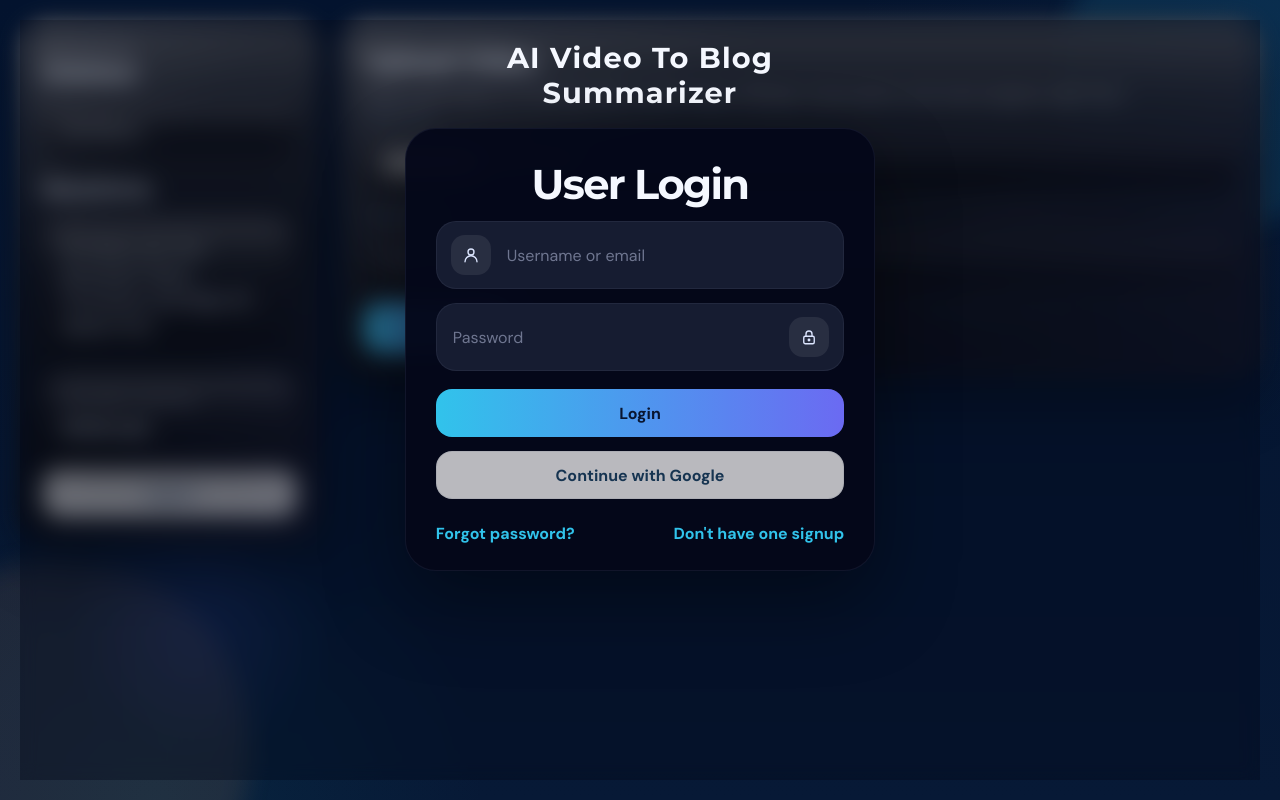
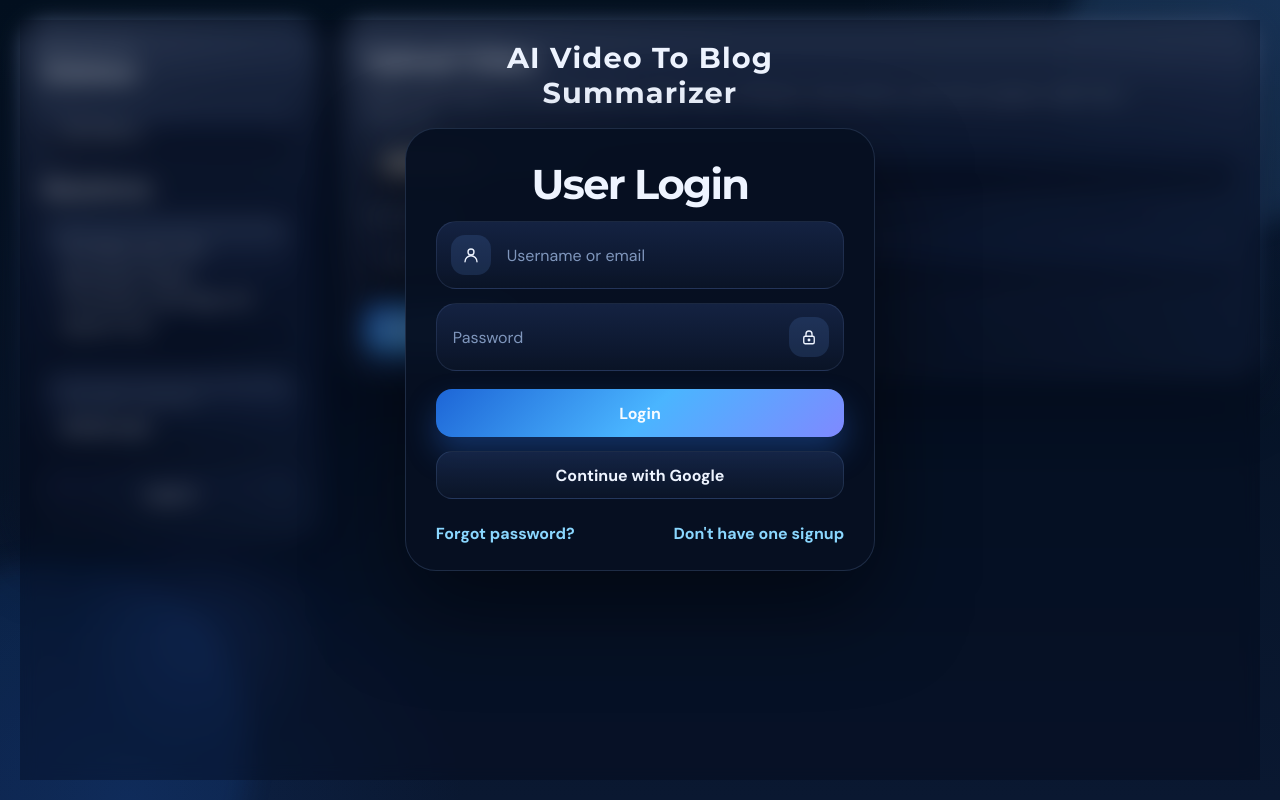
Before and after one commit to varad42/AIVTOBS, a Flask app: page / in a window 1280 px wide. Run offline with Flask 3, Linux system fonts and the light colour scheme.

Commit message:
glossy effect

```diff
--- a/static/styles.css
+++ b/static/styles.css
@@ -1,27 +1,27 @@
 :root {
     color-scheme: dark;
-    --bg-start: #04142f;
-    --bg-end: #071936;
-    --bg-accent: rgba(6, 20, 49, 0.66);
-    --panel-glass: rgba(255, 255, 255, 0.74);
-    --panel-soft: rgba(247, 250, 252, 0.88);
-    --panel-dark: rgba(5, 8, 25, 0.96);
-    --line-soft: rgba(19, 34, 56, 0.08);
-    --line-dark: rgba(100, 109, 145, 0.14);
-    --text-main: #f5f8ff;
-    --text-dark: #132238;
-    --text-muted: #56708b;
-    --text-muted-strong: #8992ad;
-    --accent-cyan: #31c3eb;
-    --accent-teal: #0d6a78;
-    --accent-blue: #144b86;
-    --accent-purple: #6b6af2;
-    --accent-orange: #f39f5a;
-    --success: #7be0a8;
-    --warning: #f5cf73;
-    --error: #ff9d97;
-    --shadow-soft: 0 18px 50px rgba(31, 44, 71, 0.12);
-    --shadow-deep: 0 30px 80px rgba(0, 0, 0, 0.42);
+    --bg-start: #03101f;
+    --bg-end: #0a1831;
+    --bg-accent: rgba(18, 52, 108, 0.34);
+    --panel-glass: linear-gradient(180deg, rgba(20, 35, 67, 0.82), rgba(9, 20, 40, 0.92));
+    --panel-soft: linear-gradient(180deg, rgba(26, 44, 82, 0.9), rgba(13, 25, 49, 0.94));
+    --panel-dark: rgba(7, 16, 34, 0.96);
+    --line-soft: rgba(155, 190, 255, 0.12);
+    --line-dark: rgba(155, 190, 255, 0.16);
+    --text-main: #eef4ff;
+    --text-dark: #e8f1ff;
+    --text-muted: #91a7cc;
+    --text-muted-strong: #b7c8e6;
+    --accent-cyan: #69d8ff;
+    --accent-teal: #1aa6c8;
+    --accent-blue: #2a66d9;
+    --accent-purple: #6f7cff;
+    --accent-orange: #ffb36b;
+    --success: #7be0c4;
+    --warning: #ffd27d;
+    --error: #ff9eab;
+    --shadow-soft: 0 22px 50px rgba(0, 7, 20, 0.34);
+    --shadow-deep: 0 34px 90px rgba(0, 0, 0, 0.5);
     --radius-xl: 32px;
     --radius-lg: 28px;
     --radius-md: 24px;
@@ -47,8 +47,8 @@ body {
     color: var(--text-main);
     background:
         radial-gradient(circle at 50% 50%, var(--bg-accent), transparent 18%),
-        radial-gradient(circle at 12% 100%, rgba(13, 106, 120, 0.14), transparent 24%),
-        radial-gradient(circle at 100% 0, rgba(20, 75, 134, 0.12), transparent 28%),
+        radial-gradient(circle at 10% 100%, rgba(30, 89, 188, 0.16), transparent 24%),
+        radial-gradient(circle at 100% 0, rgba(73, 132, 255, 0.12), transparent 28%),
         linear-gradient(180deg, var(--bg-start) 0%, var(--bg-end) 100%);
 }
 
@@ -68,7 +68,7 @@ body::before {
     height: 320px;
     top: -90px;
     right: -100px;
-    background: rgba(49, 195, 235, 0.12);
+    background: rgba(97, 176, 255, 0.14);
 }
 
 body::after {
@@ -76,7 +76,7 @@ body::after {
     height: 380px;
     left: -130px;
     bottom: -140px;
-    background: rgba(243, 159, 90, 0.1);
+    background: rgba(32, 98, 202, 0.14);
 }
 
 img,
@@ -297,9 +297,9 @@ select {
     min-height: 68px;
     padding-right: 14px;
     border-radius: 20px;
-    background: #161c31;
-    border: 1px solid rgba(133, 144, 180, 0.1);
-    color: #c2c8dd;
+    background: linear-gradient(180deg, rgba(21, 36, 68, 0.95), rgba(10, 20, 39, 0.98));
+    border: 1px solid rgba(144, 183, 255, 0.12);
+    color: #d7e5ff;
 }
 
 .pill-field.trailing-icon {
@@ -315,8 +315,8 @@ select {
     place-items: center;
     margin: 0 auto;
     border-radius: 14px;
-    background: rgba(255, 255, 255, 0.08);
-    color: #dde6ff;
+    background: rgba(110, 160, 255, 0.14);
+    color: #eef4ff;
 }
 
 .field-icon svg {
@@ -340,7 +340,7 @@ select {
 .pill-field input::placeholder,
 .surface-input::placeholder,
 .surface-textarea::placeholder {
-    color: #6f7690;
+    color: #7f96bc;
 }
 
 .pill-field input:focus,
@@ -372,22 +372,23 @@ select {
 }
 
 .btn-primary {
-    color: #09152f;
-    background: linear-gradient(90deg, var(--accent-cyan) 0%, var(--accent-purple) 100%);
+    color: #f7fbff;
+    background: linear-gradient(135deg, #1d65d6 0%, #4ab5ff 52%, #7f89ff 100%);
+    box-shadow: 0 16px 30px rgba(41, 110, 222, 0.34);
 }
 
 .btn-secondary {
-    color: #163451;
-    background: rgba(255, 255, 255, 0.72);
-    border: 1px solid rgba(19, 34, 56, 0.08);
+    color: var(--text-main);
+    background: linear-gradient(180deg, rgba(22, 38, 72, 0.88), rgba(11, 21, 40, 0.94));
+    border: 1px solid rgba(144, 183, 255, 0.14);
 }
 
 .btn-ghost,
 .chip-button,
 .mini-link {
     color: var(--text-main);
-    background: rgba(255, 255, 255, 0.08);
-    border: 1px solid rgba(255, 255, 255, 0.14);
+    background: rgba(24, 44, 82, 0.5);
+    border: 1px solid rgba(144, 183, 255, 0.14);
 }
 
 .btn-primary:hover,
@@ -420,7 +421,7 @@ select {
 
 .ghost-link,
 .inline-link {
-    color: var(--accent-cyan);
+    color: #8ad7ff;
     font-weight: 700;
     overflow-wrap: anywhere;
     word-break: break-word;
@@ -445,13 +446,13 @@ select {
 .dashboard-stage .empty-state,
 .dashboard-stage .status-pill {
     color: #eef4ff;
-    border-color: rgba(255, 255, 255, 0.08);
+    border-color: rgba(144, 183, 255, 0.14);
     background:
-        linear-gradient(180deg, rgba(28, 31, 39, 0.88), rgba(10, 12, 18, 0.94));
+        linear-gradient(180deg, rgba(22, 38, 72, 0.88), rgba(8, 18, 37, 0.95));
     box-shadow:
-        0 24px 52px rgba(0, 0, 0, 0.38),
-        inset 0 1px 0 rgba(255, 255, 255, 0.14),
-        inset 0 -1px 0 rgba(255, 255, 255, 0.04);
+        0 26px 56px rgba(0, 6, 18, 0.42),
+        inset 0 1px 0 rgba(190, 219, 255, 0.16),
+        inset 0 -1px 0 rgba(255, 255, 255, 0.05);
 }
 
 .dashboard-stage .sidebar-header h2,
@@ -473,7 +474,7 @@ select {
 .dashboard-stage .metric span,
 .dashboard-stage .history-mini-meta span,
 .dashboard-stage .auth-eyebrow {
-    color: rgba(226, 232, 245, 0.72);
+    color: rgba(210, 224, 248, 0.72);
 }
 
 .dashboard-stage::before,
@@ -491,7 +492,7 @@ select {
     right: 8%;
     width: 320px;
     height: 320px;
-    background: radial-gradient(circle, rgba(255, 255, 255, 0.16) 0%, rgba(255, 255, 255, 0.02) 58%, transparent 76%);
+    background: radial-gradient(circle, rgba(123, 182, 255, 0.18) 0%, rgba(123, 182, 255, 0.02) 58%, transparent 76%);
 }
 
 .dashboard-stage::after {
@@ -499,7 +500,7 @@ select {
     bottom: 24px;
     width: 260px;
     height: 260px;
-    background: radial-gradient(circle, rgba(95, 111, 255, 0.14) 0%, rgba(95, 111, 255, 0.03) 56%, transparent 76%);
+    background: radial-gradient(circle, rgba(70, 128, 255, 0.16) 0%, rgba(70, 128, 255, 0.03) 56%, transparent 76%);
 }
 
 .dashboard-shell {
@@ -544,7 +545,7 @@ select {
     inset: 1px 1px auto 1px;
     height: 42%;
     border-radius: inherit;
-    background: linear-gradient(180deg, rgba(255, 255, 255, 0.18), rgba(255, 255, 255, 0.06) 48%, rgba(255, 255, 255, 0) 100%);
+    background: linear-gradient(180deg, rgba(196, 223, 255, 0.18), rgba(196, 223, 255, 0.05) 48%, rgba(255, 255, 255, 0) 100%);
     pointer-events: none;
 }
 
@@ -555,8 +556,8 @@ select {
     inset: 0;
     pointer-events: none;
     background:
-        linear-gradient(135deg, rgba(255, 255, 255, 0.12), transparent 34%),
-        linear-gradient(315deg, rgba(90, 104, 255, 0.08), transparent 38%);
+        linear-gradient(135deg, rgba(255, 255, 255, 0.08), transparent 34%),
+        linear-gradient(315deg, rgba(85, 154, 255, 0.1), transparent 38%);
     mix-blend-mode: screen;
 }
 
@@ -608,7 +609,7 @@ select {
 .status-pill,
 .tag {
     border: 1px solid var(--line-soft);
-    background: rgba(245, 248, 251, 0.88);
+    background: var(--panel-soft);
 }
 
 .sidebar-link {
@@ -713,9 +714,9 @@ select {
     background: var(--panel-glass);
     border: 1px solid var(--line-soft);
     box-shadow:
-        0 24px 52px rgba(10, 18, 37, 0.16),
-        inset 0 1px 0 rgba(255, 255, 255, 0.64),
-        inset 0 -1px 0 rgba(255, 255, 255, 0.18);
+        0 24px 52px rgba(0, 8, 22, 0.32),
+        inset 0 1px 0 rgba(196, 223, 255, 0.18),
+        inset 0 -1px 0 rgba(255, 255, 255, 0.06);
     backdrop-filter: blur(18px);
 }
 
@@ -780,12 +781,12 @@ select {
     min-height: 56px;
     padding: 0 16px;
     border-radius: 16px;
-    border: 1px solid rgba(255, 255, 255, 0.08);
+    border: 1px solid rgba(144, 183, 255, 0.12);
     background:
-        linear-gradient(180deg, rgba(28, 31, 40, 0.96), rgba(9, 11, 17, 0.98));
+        linear-gradient(180deg, rgba(17, 33, 64, 0.96), rgba(8, 18, 37, 0.98));
     color: var(--text-main);
     box-shadow:
-        inset 0 1px 0 rgba(255, 255, 255, 0.06),
+        inset 0 1px 0 rgba(196, 223, 255, 0.08),
         inset 0 -10px 18px rgba(0, 0, 0, 0.24);
 }
 
```
Also changed, not shown: other parts of static/styles.css (+15 -15 lines).
